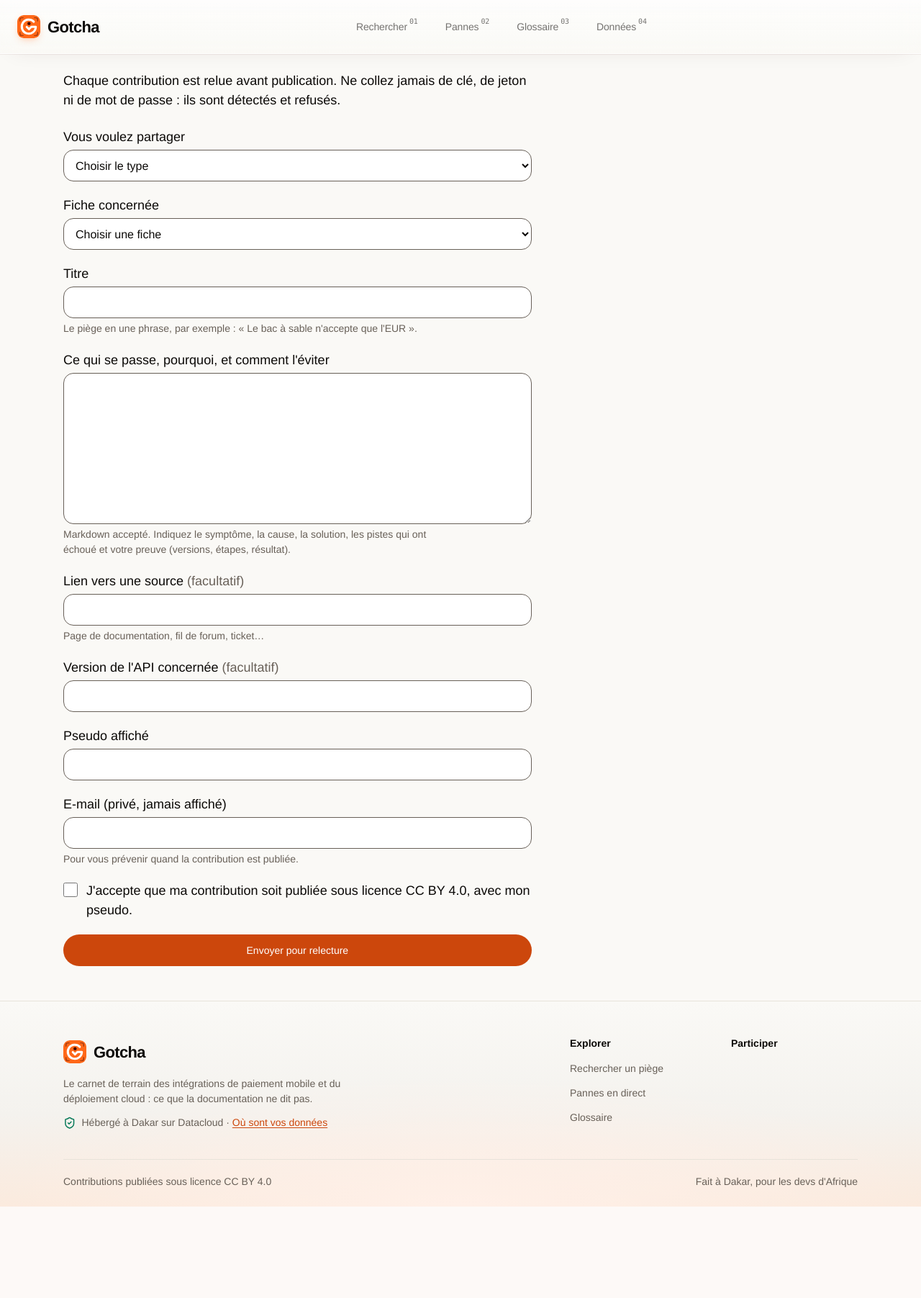
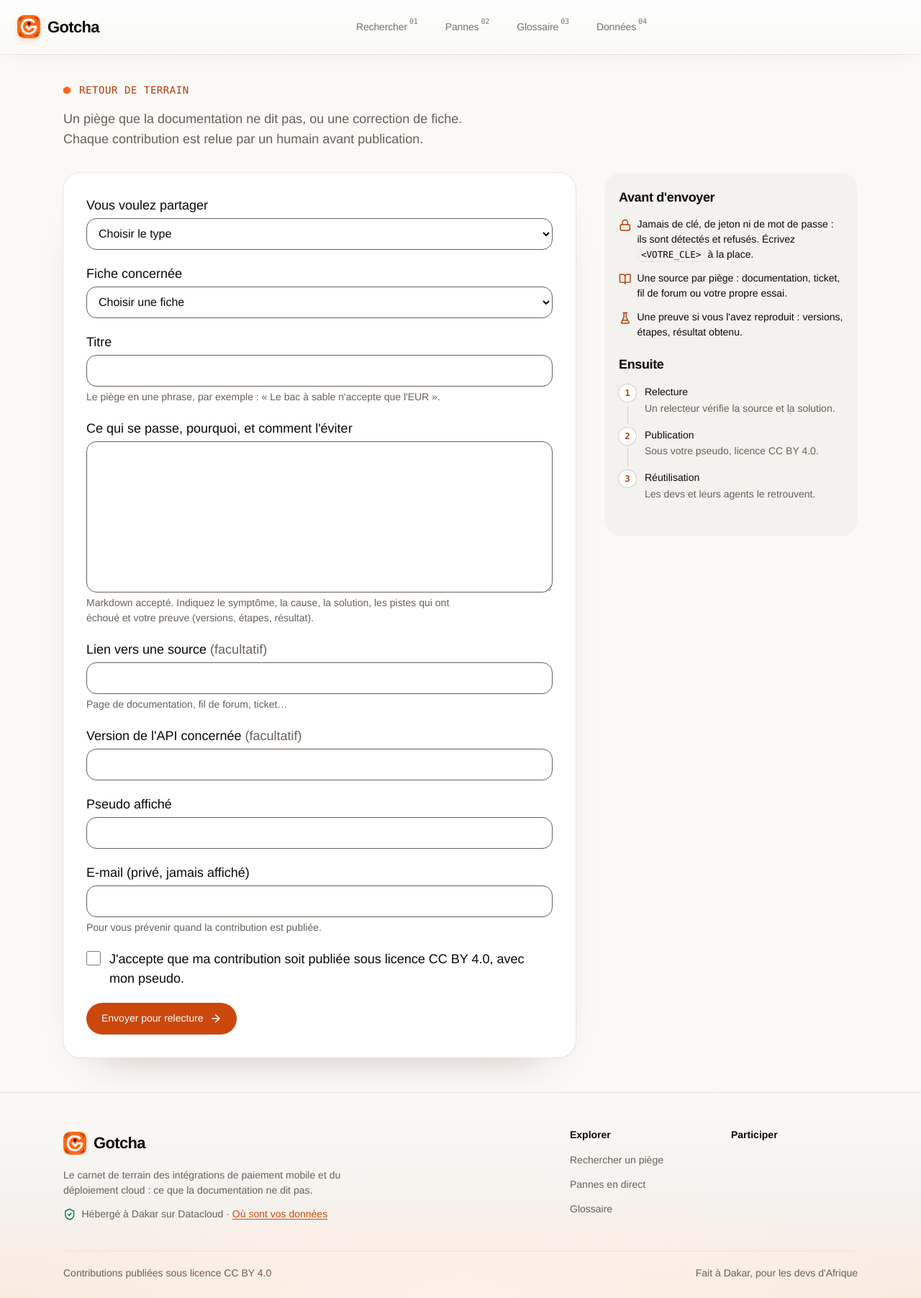
Before and after one commit to abdlaziz221/gotcha, a FastAPI app: template app/web/templates/pages/contribute.html in a window 1280 px wide. Shown: the whole page at 72% size. Before the commit the page ends 1676 px from the top, so only its background shows below. Run offline with FastAPI, Linux system fonts and the light colour scheme; the template is opened without the code that fills it, so the values that code supplies are empty; parts of the project's set-up code (start-up, migrations or seed data) failed here and were passed over.

Commit message:
style(ui): formulaires de contribution et de signalement en carte, avec conseils
Co-Authored-By: Claude Opus 5.5 <noreply@anthropic.com>

```diff
--- a/app/web/static/css/pages.css
+++ b/app/web/static/css/pages.css
@@ -81,6 +81,53 @@
 
 @media (min-width: 48rem) {
   .page-head--split { grid-template-columns: minmax(0, 1fr) auto; }
+}
+
+/* Formulaires : carte blanche à gauche, conseils à droite (64rem et plus). */
+.form-layout { display: grid; gap: var(--space-8); align-items: start; }
+
+.form--card { max-width: none; margin: 0; padding: var(--space-6) var(--space-5); border-radius: var(--radius-lg); background-color: var(--color-surface-raised); box-shadow: 0 0 0 1px var(--color-border), 0 30px 60px -48px rgba(69, 13, 5, 0.45); }
+
+.form--card > p:last-child { margin: 0; }
+
+.form__who { display: flex; align-items: center; gap: var(--space-2); margin: 0; color: var(--color-text-secondary); }
+
+.form-aside { padding: var(--space-6) var(--space-5); border-radius: var(--radius-lg); background-color: var(--color-surface); }
+
+.form-aside h2 { margin: 0 0 var(--space-4); font-size: 1.125rem; font-weight: 600; }
+
+.form-aside h2 + .checklist,
+.form-aside h2 + .next { margin-bottom: var(--space-6); }
+
+.form-aside .checklist { gap: var(--space-3); font-size: var(--text-small); }
+
+.form-aside .checklist .icon { color: var(--color-primary-hover); }
+
+.form-aside > p:last-child { margin: 0; font-size: var(--text-small); }
+
+/* Ensuite : trois étapes numérotées reliées par un trait. */
+.next { counter-reset: next; margin: 0; padding: 0; list-style: none; }
+
+.next li { position: relative; display: grid; gap: 0.1rem; margin: 0; padding: 0 0 var(--space-4) 2.25rem; counter-increment: next; font-size: var(--text-small); }
+
+.next li::before { content: counter(next); position: absolute; top: 0; left: 0; display: grid; place-items: center; width: 1.5rem; height: 1.5rem; border-radius: 50%; background-color: var(--color-surface-raised); box-shadow: 0 0 0 1px var(--color-border-strong); color: var(--color-primary-hover); font-family: var(--font-mono); font-size: 0.75rem; font-weight: 600; }
+
+.next li::after { content: ""; position: absolute; top: 1.85rem; bottom: 0.35rem; left: calc(0.75rem - 0.5px); width: 1px; background-color: var(--color-border-strong); }
+
+.next li:last-child { padding-bottom: 0; }
+
+.next li:last-child::after { display: none; }
+
+.next span { color: var(--color-text-secondary); }
+
+@media (min-width: 40rem) {
+  .form--card { padding: var(--space-8); }
+}
+
+@media (min-width: 64rem) {
+  .form-layout { grid-template-columns: minmax(0, 1fr) 22rem; gap: var(--space-10); }
+
+  .form-aside { position: sticky; top: 112px; }
 }
 
 /* Fiche : en-tête, repères, sommaire collant et contenu. */
--- a/app/web/templates/pages/contribute.html
+++ b/app/web/templates/pages/contribute.html
@@ -3,13 +3,18 @@
 
 {% from "components/icons.html" import icon %}
 
+{# Formulaire à gauche dans une carte, à droite (64rem et plus) ce qu'il faut savoir avant d'envoyer. #}
 {% block content %}
-<h1>{{ page.meta.title }}</h1>
-<p>Chaque contribution est relue avant publication. Ne collez jamais de clé, de jeton ni de mot de passe : ils sont détectés et refusés.</p>
+<header class="page-head">
+  <p class="eyebrow">Retour de terrain</p>
+  <h1>{{ page.meta.title }}</h1>
+  <p class="page-head__lead">Un piège que la documentation ne dit pas, ou une correction de fiche. Chaque contribution est relue par un humain avant publication.</p>
+</header>
 
 {% if page.form.errors.get("form") %}<p class="flash flash--error" role="alert">{{ icon("circle-x") }}<span>{{ page.form.errors["form"] }}</span></p>{% endif %}
 
-<form class="form" method="post" action="/contribuer" novalidate>
+<div class="form-layout">
+<form class="form form--card" method="post" action="/contribuer" novalidate>
   <input type="hidden" name="csrf_token" value="{{ csrf_token }}">
   {{ select_field(page.form, "kind", "Vous voulez partager", page.kind_options, required=True, placeholder="Choisir le type") }}
   {{ select_field(page.form, "fiche_slug", "Fiche concernée", page.fiche_options, required=True, placeholder="Choisir une fiche") }}
@@ -18,7 +23,7 @@
   {{ text_field(page.form, "source_url", "Lien vers une source", type="url", help="Page de documentation, fil de forum, ticket…") }}
   {{ text_field(page.form, "api_version", "Version de l'API concernée", maxlength=40) }}
   {% if viewer.pseudo %}
-  <p>Publié sous votre pseudo : <strong>{{ viewer.pseudo }}</strong>.</p>
+  <p class="form__who">{{ icon("user", size=16) }}<span>Publié sous votre pseudo : <strong>{{ viewer.pseudo }}</strong>.</span></p>
   {% else %}
   {{ text_field(page.form, "pseudo", "Pseudo affiché", required=True, maxlength=40, autocomplete="nickname") }}
   {{ text_field(page.form, "email", "E-mail (privé, jamais affiché)", type="email", required=True, autocomplete="email", help="Pour vous prévenir quand la contribution est publiée.") }}
@@ -28,6 +33,22 @@
     <label for="licence">J'accepte que ma contribution soit publiée sous licence CC BY 4.0, avec mon pseudo.</label>
     {{ field_error(page.form, "licence") }}
   </div>
-  <button type="submit" class="button">Envoyer pour relecture</button>
+  <p><button type="submit" class="button">Envoyer pour relecture{{ icon("arrow-right", size=16) }}</button></p>
 </form>
+
+<aside class="form-aside" aria-labelledby="avant-envoi">
+  <h2 id="avant-envoi">Avant d'envoyer</h2>
+  <ul class="checklist">
+    <li>{{ icon("lock", size=16) }}<span>Jamais de clé, de jeton ni de mot de passe : ils sont détectés et refusés. Écrivez <code>&lt;VOTRE_CLE&gt;</code> à la place.</span></li>
+    <li>{{ icon("book-open", size=16) }}<span>Une source par piège : documentation, ticket, fil de forum ou votre propre essai.</span></li>
+    <li>{{ icon("flask-conical", size=16) }}<span>Une preuve si vous l'avez reproduit : versions, étapes, résultat obtenu.</span></li>
+  </ul>
+  <h2>Ensuite</h2>
+  <ol class="next">
+    <li><strong>Relecture</strong><span>Un relecteur vérifie la source et la solution.</span></li>
+    <li><strong>Publication</strong><span>Sous votre pseudo, licence CC BY 4.0.</span></li>
+    <li><strong>Réutilisation</strong><span>Les devs et leurs agents le retrouvent.</span></li>
+  </ol>
+</aside>
+</div>
 {% endblock %}
```
Also changed, not shown: app/web/templates/pages/report_outage.html (+19 -4 lines).
